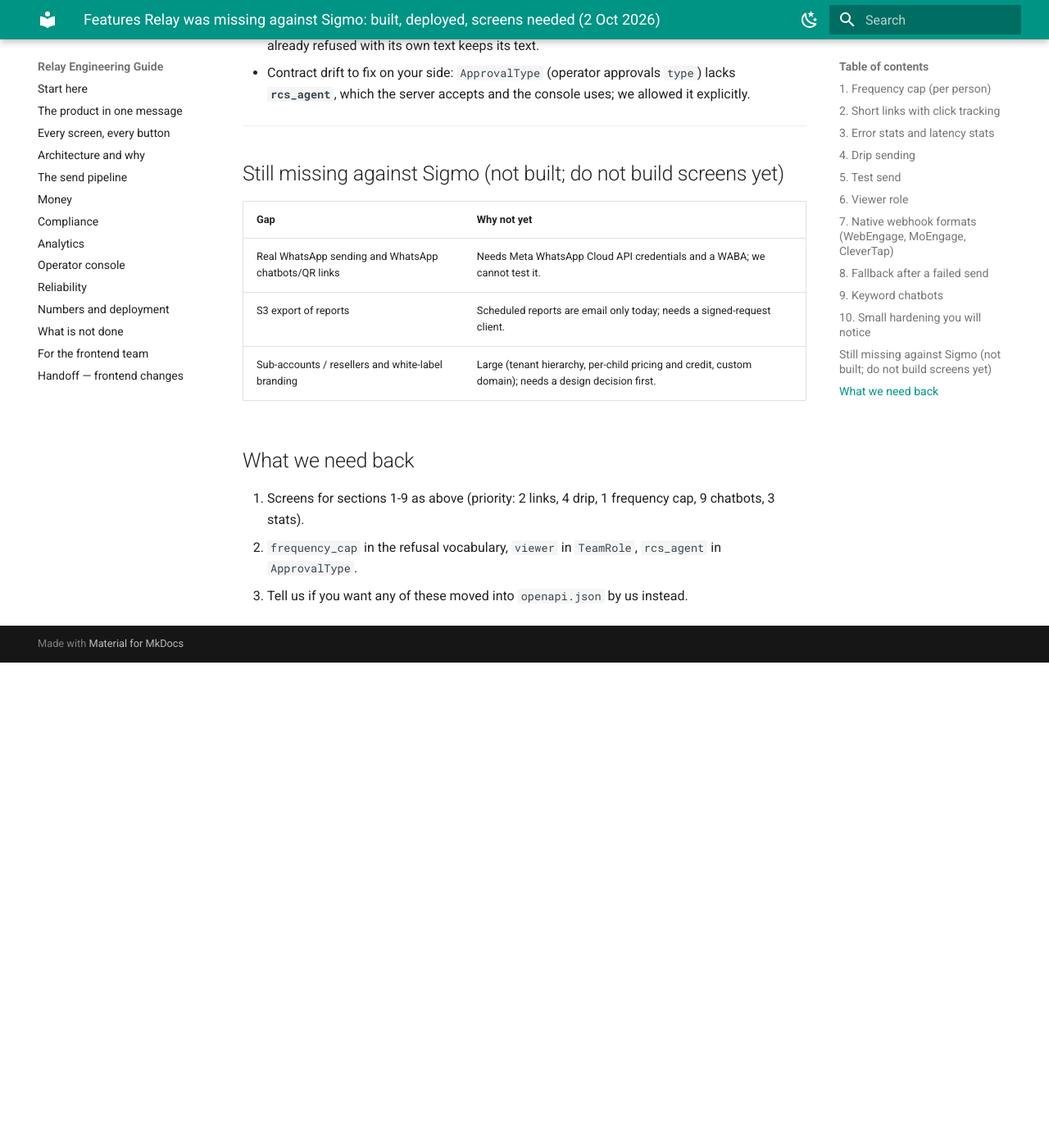
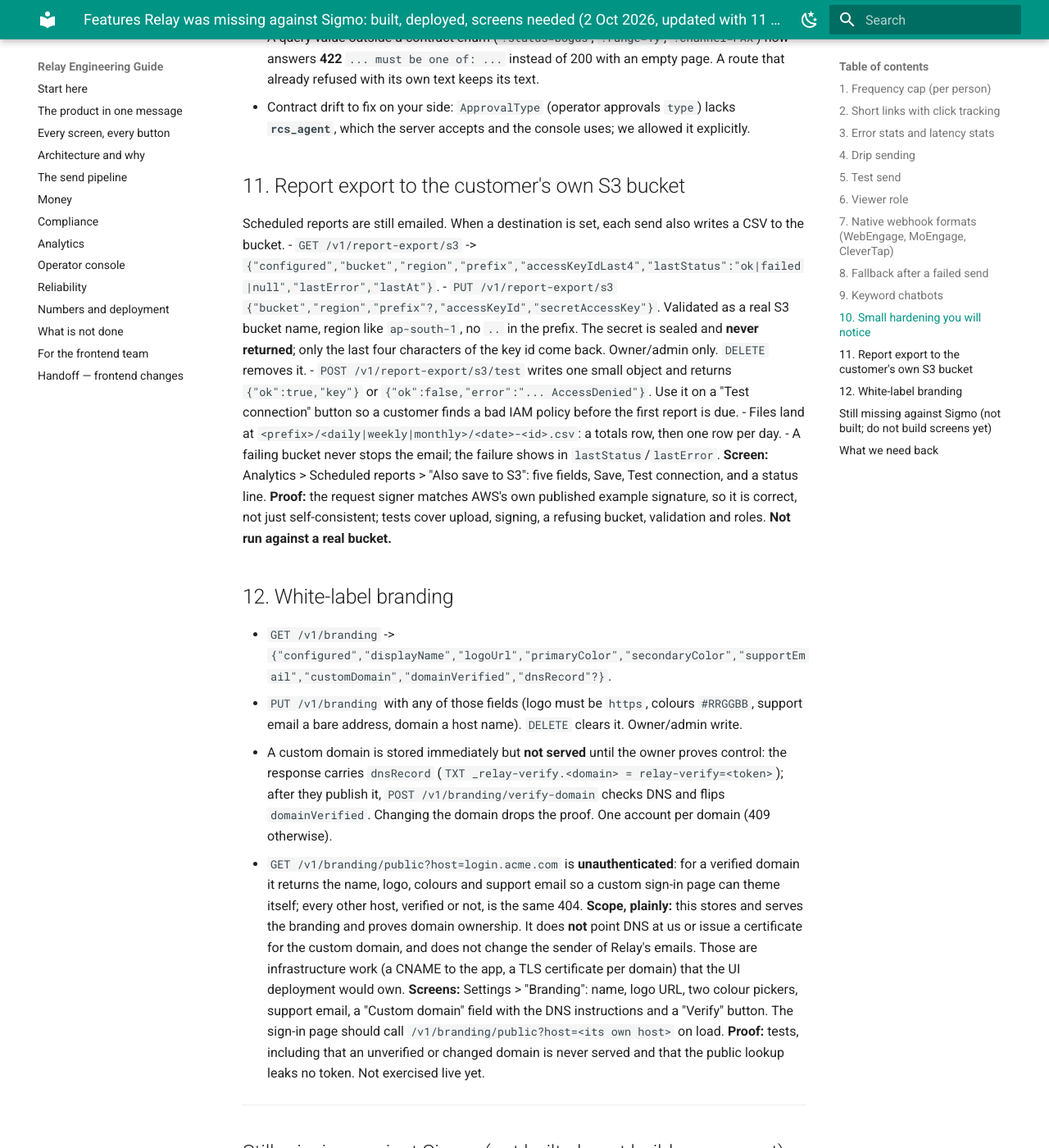
Before and after one commit to saeedafri/SMS-BE, an MkDocs documentation site: the page built from docs/HANDOFF_TO_UI_2026-10-02-sigmo-gaps.md, in a window 1280 px wide and 1400 px high, scrolled down 4931 px. Shown: the whole window at 82% size. Built offline with MkDocs 1.6.1 and Material for MkDocs 9.7.7, drawn with Linux system fonts in a browser that asks for light colours; before the commit the page ends 5739 px from its top, so only the background shows below that; some of the changed text lies outside the part shown.

Commit message:
docs(handoff): add S3 export and white-label branding; state what is still deferred and why

```diff
--- a/docs/HANDOFF_TO_UI_2026-10-02-sigmo-gaps.md
+++ b/docs/HANDOFF_TO_UI_2026-10-02-sigmo-gaps.md
@@ -1,4 +1,4 @@
-# Features Relay was missing against Sigmo: built, deployed, screens needed (2 Oct 2026)
+# Features Relay was missing against Sigmo: built, deployed, screens needed (2 Oct 2026, updated with 11 and 12)
 
 We compared Relay page by page with Sigmo (the Trustsignal portal) and built what we lacked.
 **Live on `953ecfd`** (`/healthz` `commit`), API restarted 10:42:49 IST, migrations 69-76 applied.
@@ -150,16 +150,45 @@
 - Contract drift to fix on your side: `ApprovalType` (operator approvals `type`) lacks **`rcs_agent`**, which
   the server accepts and the console uses; we allowed it explicitly.
 
+## 11. Report export to the customer's own S3 bucket
+Scheduled reports are still emailed. When a destination is set, each send also writes a CSV to the bucket.
+- `GET /v1/report-export/s3` -> `{"configured","bucket","region","prefix","accessKeyIdLast4","lastStatus":"ok|failed|null","lastError","lastAt"}`.
+- `PUT /v1/report-export/s3` `{"bucket","region","prefix"?,"accessKeyId","secretAccessKey"}`. Validated as a real
+  S3 bucket name, region like `ap-south-1`, no `..` in the prefix. The secret is sealed and **never returned**; only the
+  last four characters of the key id come back. Owner/admin only. `DELETE` removes it.
+- `POST /v1/report-export/s3/test` writes one small object and returns `{"ok":true,"key"}` or `{"ok":false,"error":"... AccessDenied"}`.
+  Use it on a "Test connection" button so a customer finds a bad IAM policy before the first report is due.
+- Files land at `<prefix>/<daily|weekly|monthly>/<date>-<id>.csv`: a totals row, then one row per day.
+- A failing bucket never stops the email; the failure shows in `lastStatus`/`lastError`.
+**Screen:** Analytics > Scheduled reports > "Also save to S3": five fields, Save, Test connection, and a status line.
+**Proof:** the request signer matches AWS's own published example signature, so it is correct, not just
+self-consistent; tests cover upload, signing, a refusing bucket, validation and roles. **Not run against a real bucket.**
+
+## 12. White-label branding
+- `GET /v1/branding` -> `{"configured","displayName","logoUrl","primaryColor","secondaryColor","supportEmail","customDomain","domainVerified","dnsRecord"?}`.
+- `PUT /v1/branding` with any of those fields (logo must be `https`, colours `#RRGGBB`, support email a bare address,
+  domain a host name). `DELETE` clears it. Owner/admin write.
+- A custom domain is stored immediately but **not served** until the owner proves control: the response carries
+  `dnsRecord` (`TXT _relay-verify.<domain> = relay-verify=<token>`); after they publish it, `POST /v1/branding/verify-domain`
+  checks DNS and flips `domainVerified`. Changing the domain drops the proof. One account per domain (409 otherwise).
+- `GET /v1/branding/public?host=login.acme.com` is **unauthenticated**: for a verified domain it returns the name, logo, colours and support
+  email so a custom sign-in page can theme itself; every other host, verified or not, is the same 404.
+**Scope, plainly:** this stores and serves the branding and proves domain ownership. It does **not** point DNS at us or
+issue a certificate for the custom domain, and does not change the sender of Relay's emails. Those are infrastructure
+work (a CNAME to the app, a TLS certificate per domain) that the UI deployment would own.
+**Screens:** Settings > "Branding": name, logo URL, two colour pickers, support email, a "Custom domain" field with the DNS
+instructions and a "Verify" button. The sign-in page should call `/v1/branding/public?host=<its own host>` on load.
+**Proof:** tests, including that an unverified or changed domain is never served and that the public lookup leaks no token. Not exercised live yet.
+
 ---
 
 ## Still missing against Sigmo (not built; do not build screens yet)
-| Gap | Why not yet |
+| Gap | Why not |
 |---|---|
-| Real WhatsApp sending and WhatsApp chatbots/QR links | Needs Meta WhatsApp Cloud API credentials and a WABA; we cannot test it. |
-| S3 export of reports | Scheduled reports are email only today; needs a signed-request client. |
-| Sub-accounts / resellers and white-label branding | Large (tenant hierarchy, per-child pricing and credit, custom domain); needs a design decision first. |
+| Real WhatsApp sending, WhatsApp chatbots and QR links | A direct Meta Cloud API connector also needs per-template creation and approval sync, and we have no Meta credentials to test against. We would rather not ship a sender we cannot prove. A BSP such as Trustsignal may be the shorter route; we will look once we can read its WhatsApp API docs. |
+| Sub-accounts / resellers | Moving credit between a parent and a child must be one atomic ledger operation across two tenants, and the wallet ledger is append-only and per tenant today. It also needs your decisions: who is invoiced, how child pricing works, whether a parent may sign in as a child. |
 
 ## What we need back
-1. Screens for sections 1-9 as above (priority: 2 links, 4 drip, 1 frequency cap, 9 chatbots, 3 stats).
+1. Screens for sections 1-9, 11 and 12 as above (priority: 2 links, 4 drip, 1 frequency cap, 9 chatbots, 3 stats, 12 branding, 11 S3).
 2. `frequency_cap` in the refusal vocabulary, `viewer` in `TeamRole`, `rcs_agent` in `ApprovalType`.
 3. Tell us if you want any of these moved into `openapi.json` by us instead.
```
